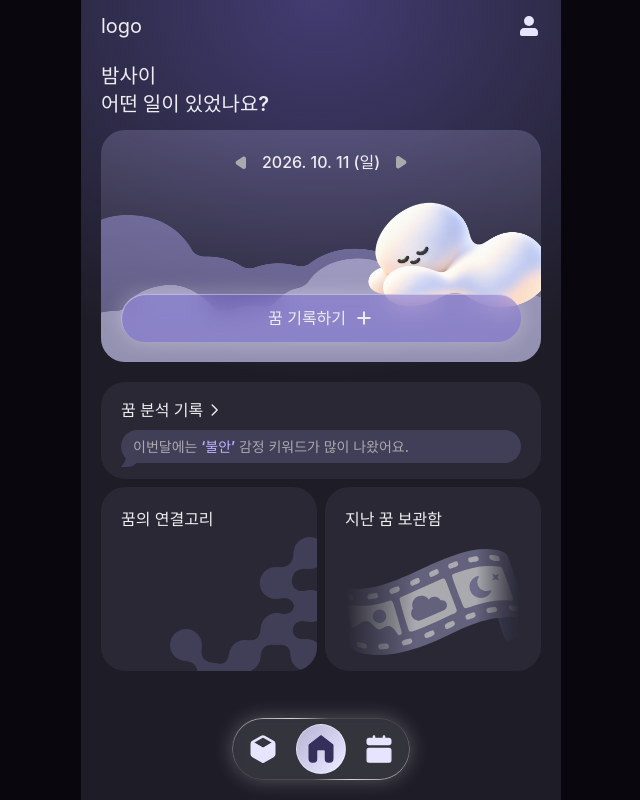
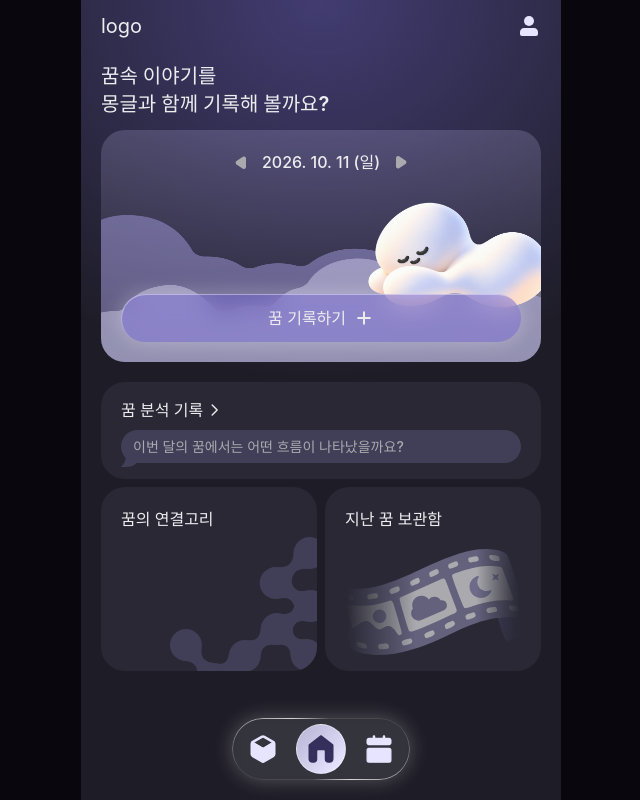
Before and after one commit to mongle-web/mongle-web, a React (Vite) app in the folder mongle-web/: page / in a window 1280 px wide. Shown: the whole page, without its empty margins (319-959 px from the left). Built offline with nearby package versions, Linux system fonts and the light colour scheme.

Commit message:
[Feat]: #19 로그인 여부에 따른 홈화면 변화 구현

```diff
--- /dev/null
+++ b/mongle-web/src/api/authStorage.ts
@@ -0,0 +1,11 @@
+// 로그인 토큰 저장소 (localStorage 읽기 · 쓰기를 여기 한 곳에서만 처리)
+// TODO: client.ts 의 localStorage.getItem('accessToken') 도 이걸 쓰도록 교체
+const ACCESS_TOKEN_KEY = 'accessToken';
+
+export const authStorage = {
+  getAccessToken: () => localStorage.getItem(ACCESS_TOKEN_KEY),
+  // TODO: 카카오 로그인 성공 시 호출
+  setAccessToken: (token: string) => localStorage.setItem(ACCESS_TOKEN_KEY, token),
+  // TODO: 로그아웃 시 호출
+  clear: () => localStorage.removeItem(ACCESS_TOKEN_KEY),
+};
--- a/mongle-web/src/features/home/components/DreamAnalyzeCard.tsx
+++ b/mongle-web/src/features/home/components/DreamAnalyzeCard.tsx
@@ -1,18 +1,21 @@
 import { useNavigate } from 'react-router-dom';
+
+import { LOGIN_PATH } from '@/hooks/useAuth';
 
 const DREAM_ANALYSIS_PATH = '/dreams/analysis';
 
 interface DreamAnalyzeCardProps {
   // 이번 달 가장 많이 나온 감정 키워드 (예: '불안')
   keyword: string;
+  isLoggedIn: boolean;
 }
 
 // 꿈 분석 기록 카드
-function DreamAnalyzeCard({ keyword }: DreamAnalyzeCardProps) {
+function DreamAnalyzeCard({ keyword, isLoggedIn }: DreamAnalyzeCardProps) {
   const navigate = useNavigate();
 
   const handleArrowClick = () => {
-    navigate(DREAM_ANALYSIS_PATH);
+    navigate(isLoggedIn ? DREAM_ANALYSIS_PATH : LOGIN_PATH);
   };
 
   return (
@@ -40,8 +43,14 @@ function DreamAnalyzeCard({ keyword }: DreamAnalyzeCardProps) {
       {/* 감정 키워드 말풍선 */}
       <div className="relative flex w-full items-center gap-2.5 rounded-full bg-n-800 px-3 py-1.5">
         <p className="relative z-10 text-[14px] leading-[1.5] font-medium text-b-400">
-          이번달에는 <span className="font-semibold text-p-300">‘{keyword}’</span> 감정 키워드가
-          많이 나왔어요.
+          {isLoggedIn ? (
+            <>
+              이번달에는 <span className="font-semibold text-p-300">‘{keyword}’</span> 감정 키워드가
+              많이 나왔어요.
+            </>
+          ) : (
+            '이번 달의 꿈에서는 어떤 흐름이 나타났을까요?'
+          )}
         </p>
 
         {/* 말풍선 꼬리 */}
--- a/mongle-web/src/features/home/components/HomeHeroCard.tsx
+++ b/mongle-web/src/features/home/components/HomeHeroCard.tsx
@@ -1,4 +1,6 @@
 import { useState } from 'react';
+
+import { useNavigate } from 'react-router-dom';
 
 import cloudP200 from '@/assets/images/home/cloud_p-200.png';
 import cloudP500 from '@/assets/images/home/cloud_p-500.png';
@@ -6,6 +8,7 @@ import homeCharacter from '@/assets/images/home/home_character.png';
 import ArrowIcon from '@/components/icons/ArrowIcon';
 import { WEEKDAYS } from '@/features/calendar/utils/calendar';
 import RecordButton from '@/features/home/components/RecordButton';
+import { LOGIN_PATH } from '@/hooks/useAuth';
 
 // 예: 2026. 10. 02 (금)
 const formatHeroDate = (date: Date) => {
@@ -16,10 +19,21 @@ const formatHeroDate = (date: Date) => {
   return `${year}. ${month}. ${day} (${WEEKDAYS[date.getDay()]})`;
 };
 
-function HomeHeroCard() {
+interface HomeHeroCardProps {
+  isLoggedIn: boolean;
+}
+
+function HomeHeroCard({ isLoggedIn }: HomeHeroCardProps) {
+  const navigate = useNavigate();
   const [selectedDate, setSelectedDate] = useState(() => new Date());
 
   const moveDate = (offset: number) => {
+    // 로그아웃 상태면 로그인 페이지로
+    if (!isLoggedIn) {
+      navigate(LOGIN_PATH);
+      return;
+    }
+
     setSelectedDate((prev) => {
       const next = new Date(prev);
       next.setDate(prev.getDate() + offset);
@@ -72,7 +86,7 @@ function HomeHeroCard() {
       />
 
       <div className="absolute inset-x-5 top-[164px]">
-        <RecordButton date={selectedDate} />
+        <RecordButton date={selectedDate} isLoggedIn={isLoggedIn} />
       </div>
     </div>
   );
--- a/mongle-web/src/features/home/components/HomeMenuCard.tsx
+++ b/mongle-web/src/features/home/components/HomeMenuCard.tsx
@@ -2,6 +2,7 @@ import { useNavigate } from 'react-router-dom';
 
 import dreamArchiveImage from '@/assets/images/home/dream_archive.svg';
 import dreamLinkImage from '@/assets/images/home/dream_link.svg';
+import { LOGIN_PATH } from '@/hooks/useAuth';
 
 type HomeMenuCardType = 'link' | 'archive';
 
@@ -30,15 +31,16 @@ const MENU_CONTENT = {
 
 interface HomeMenuCardProps {
   type: HomeMenuCardType;
+  isLoggedIn: boolean;
 }
 
 // 홈 2열 메뉴 카드 (꿈의 연결고리 / 지난 꿈 보관함)
-function HomeMenuCard({ type }: HomeMenuCardProps) {
+function HomeMenuCard({ type, isLoggedIn }: HomeMenuCardProps) {
   const navigate = useNavigate();
   const { title, image, path, imageClassName } = MENU_CONTENT[type];
 
   const handleClick = () => {
-    navigate(path);
+    navigate(isLoggedIn ? path : LOGIN_PATH);
   };
 
   return (
--- a/mongle-web/src/features/home/components/RecordButton.tsx
+++ b/mongle-web/src/features/home/components/RecordButton.tsx
@@ -1,18 +1,20 @@
 import { useNavigate } from 'react-router-dom';
 
 import { toDateKey } from '@/features/calendar/utils/calendar';
+import { LOGIN_PATH } from '@/hooks/useAuth';
 
 interface RecordButtonProps {
   // 기록 페이지에서 처음 보여줄 날짜
   date: Date;
+  isLoggedIn: boolean;
 }
 
 // 피그마 유리 효과는 CSS로 근사: 뒤 배경 흐림 + 왼쪽 위 하이라이트
-function RecordButton({ date }: RecordButtonProps) {
+function RecordButton({ date, isLoggedIn }: RecordButtonProps) {
   const navigate = useNavigate();
 
   const handleClick = () => {
-    navigate(`/dreams/new?date=${toDateKey(date)}`);
+    navigate(isLoggedIn ? `/dreams/new?date=${toDateKey(date)}` : LOGIN_PATH);
   };
 
   return (
--- a/mongle-web/src/features/home/pages/HomePage.tsx
+++ b/mongle-web/src/features/home/pages/HomePage.tsx
@@ -4,10 +4,13 @@ import BottomNavigation from '@/features/home/components/BottomNavigation';
 import DreamAnalyzeCard from '@/features/home/components/DreamAnalyzeCard';
 import HomeHeroCard from '@/features/home/components/HomeHeroCard';
 import HomeMenuCard from '@/features/home/components/HomeMenuCard';
+import { useAuth } from '@/hooks/useAuth';
 // import RecentDreamCard from '@/features/home/components/RecentDreamCard';
 // import { recentDreams } from '@/features/home/mocks/homeMockData';
 
 function HomePage() {
+  const { isLoggedIn } = useAuth();
+
   return (
     <>
       <div className="relative isolate min-h-screen bg-b-900 px-5 pt-[14px] pb-28">
@@ -20,23 +23,23 @@ function HomePage() {
         <Header />
 
         <h1 className="mt-6 text-[20px] leading-[1.4] font-semibold text-b-200">
-          밤사이
+          {isLoggedIn ? '밤사이' : '꿈속 이야기를'}
           <br />
-          어떤 일이 있었나요?
+          {isLoggedIn ? '어떤 일이 있었나요?' : '몽글과 함께 기록해 볼까요?'}
         </h1>
 
         <div className="mt-3">
-          <HomeHeroCard />
+          <HomeHeroCard isLoggedIn={isLoggedIn} />
         </div>
 
         <section className="mt-5 flex flex-col gap-2">
           {/* TODO: 임시 키워드 */}
-          <DreamAnalyzeCard keyword="불안" />
+          <DreamAnalyzeCard keyword="불안" isLoggedIn={isLoggedIn} />
 
           {/* 피그마: 카드 사이 8px */}
           <div className="grid grid-cols-2 gap-2">
-            <HomeMenuCard type="link" />
-            <HomeMenuCard type="archive" />
+            <HomeMenuCard type="link" isLoggedIn={isLoggedIn} />
+            <HomeMenuCard type="archive" isLoggedIn={isLoggedIn} />
           </div>
         </section>
 
--- a/mongle-web/src/features/login/pages/WelcomePage.tsx
+++ b/mongle-web/src/features/login/pages/WelcomePage.tsx
@@ -1,5 +1,6 @@
 import { useNavigate } from 'react-router-dom';
 
+import { authStorage } from '@/api/authStorage';
 import welcomeIcon from '@/assets/images/login/WelcomeIcon.png';
 import GlowBackground from '@/features/login/components/GlowBackground';
 
@@ -8,6 +9,8 @@ function WelcomePage() {
   const navigate = useNavigate();
 
   const handleStart = () => {
+    // TODO: 카카오 로그인 연동 후 제거 (임시: 흐름 확인용 토큰 저장 → 홈이 로그인 화면으로 보임)
+    authStorage.setAccessToken('temp-token');
     navigate('/');
   };
 
--- /dev/null
+++ b/mongle-web/src/hooks/useAuth.ts
@@ -0,0 +1,13 @@
+import { authStorage } from '@/api/authStorage';
+
+// 로그인이 필요한 버튼을 로그아웃 상태에서 누르면 이동할 곳
+export const LOGIN_PATH = '/login';
+
+// 로그인 여부 (현재는 accessToken 유무로 판단)
+// TODO: 토큰 만료 확인 등이 필요해지면 이 훅 안만 수정
+// 개발 중 확인: 콘솔에서 localStorage.setItem('accessToken', 'test') / removeItem('accessToken')
+export const useAuth = () => {
+  const isLoggedIn = Boolean(authStorage.getAccessToken());
+
+  return { isLoggedIn };
+};
```
